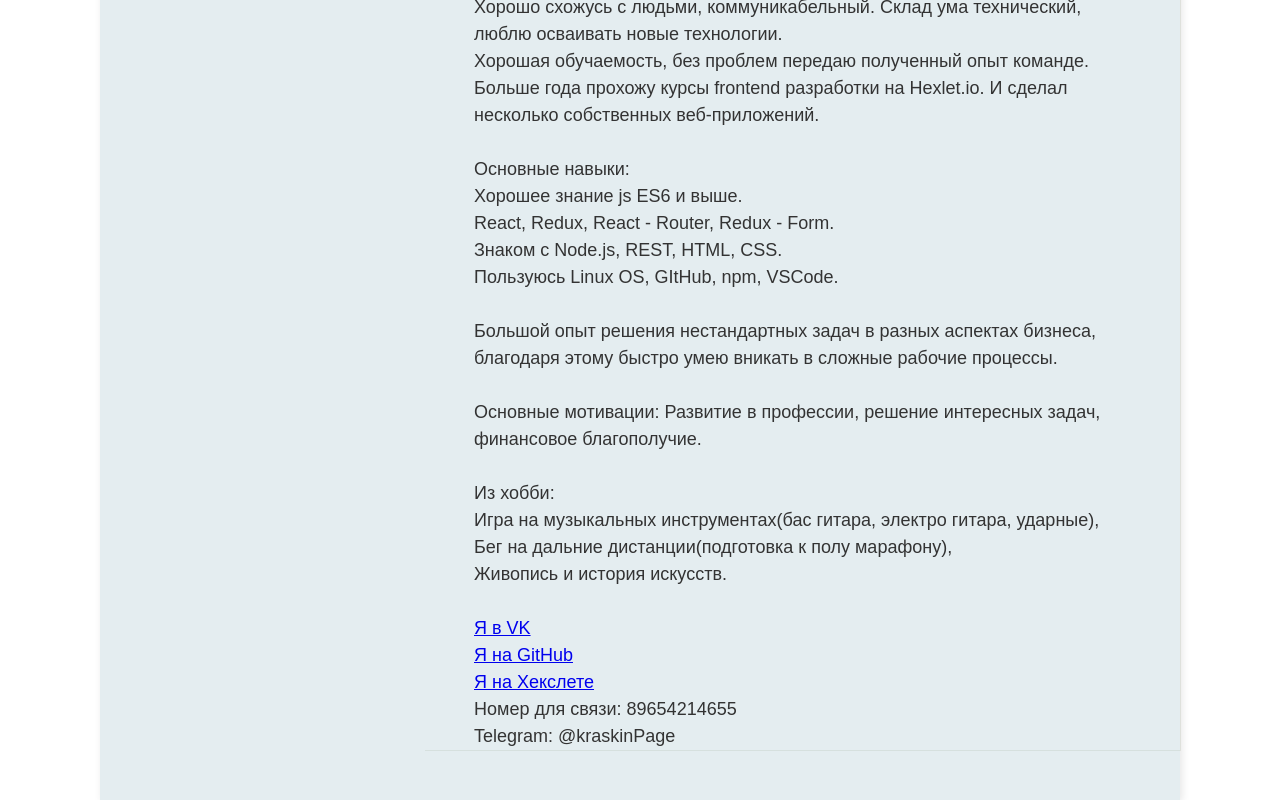
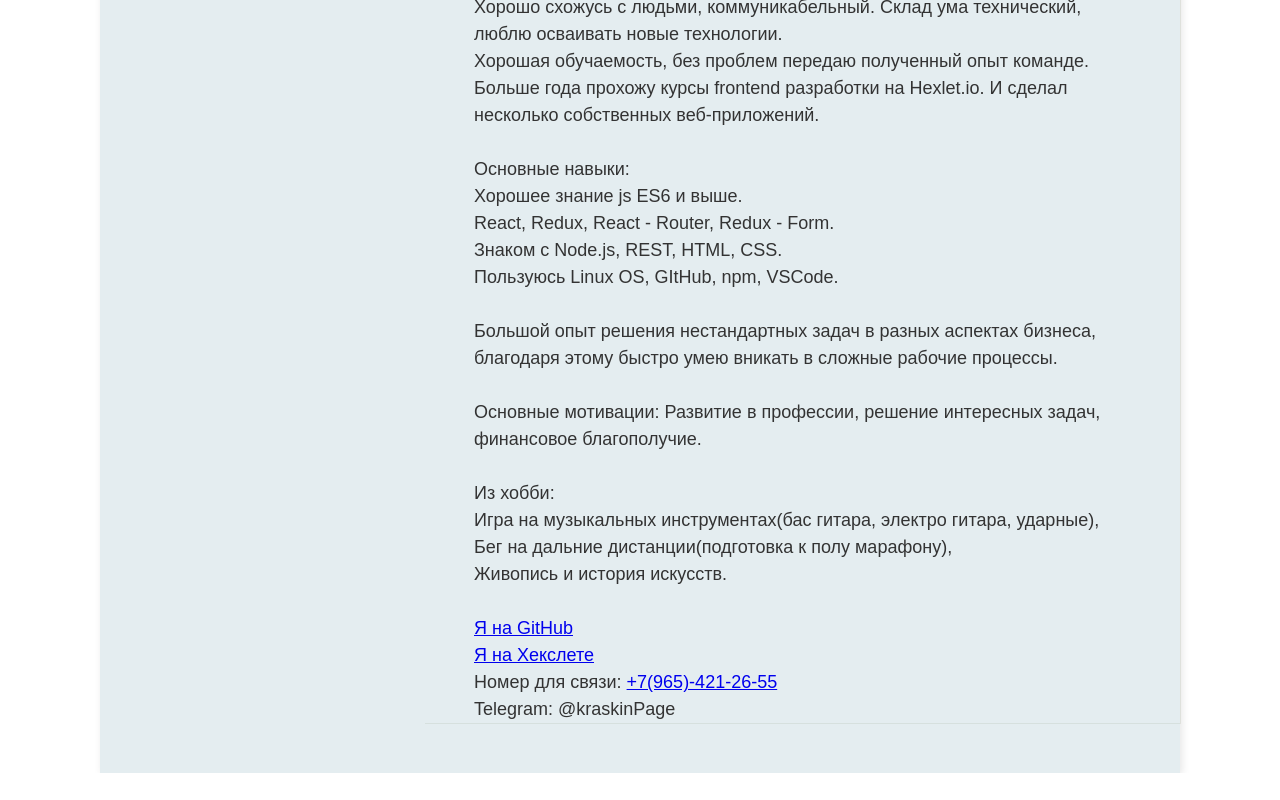
Before and after one commit to NikFrol/NikFrol.github.io, a plain HTML site: page index.html in a window 1280 px wide. Shown: the part 2908-3708 px from the top of the page. After the commit the page ends 3681 px from the top, so only its background shows below. Drawn offline with Linux system fonts and the light colour scheme.

Commit message:
Update index.html

```diff
--- a/index.html
+++ b/index.html
@@ -163,10 +163,10 @@
           Игра на музыкальных инструментах(бас гитара, электро гитара, ударные),<br>
           Бег на дальние дистанции(подготовка к полу марафону),<br>
           Живопись и история искусств.<br><br>
-          <a href='https://vk.com/fillin' target="_blank">Я в VK</a><br>
+
           <a href='https://github.com/NikFrol' target="_blank">Я на GitHub</a><br>
           <a href='https://ru.hexlet.io/u/jerak' target="_blank">Я на Хекслете</a><br>
-          Номер для связи: 89654214655<br>
+          Номер для связи: <a href="tel:+89654212655">+7(965)-421-26-55</a><br>
           Telegram: @kraskinPage
         </section>
       </div>
```
